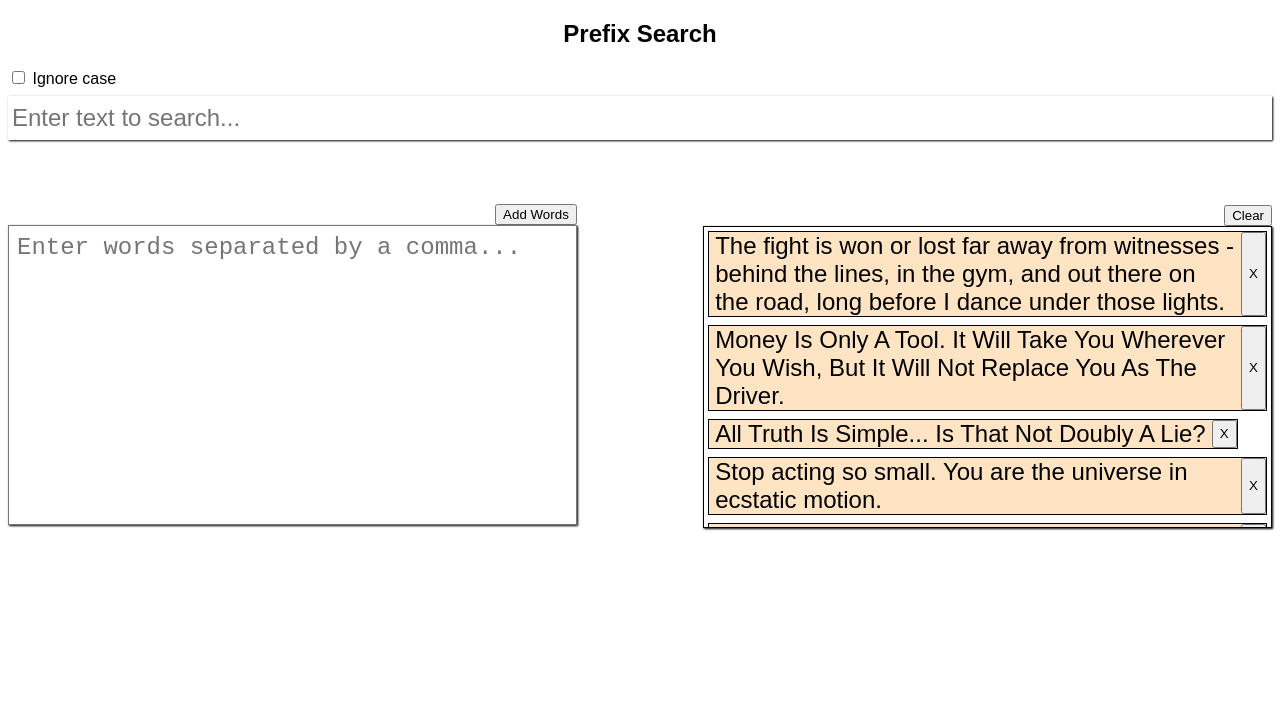
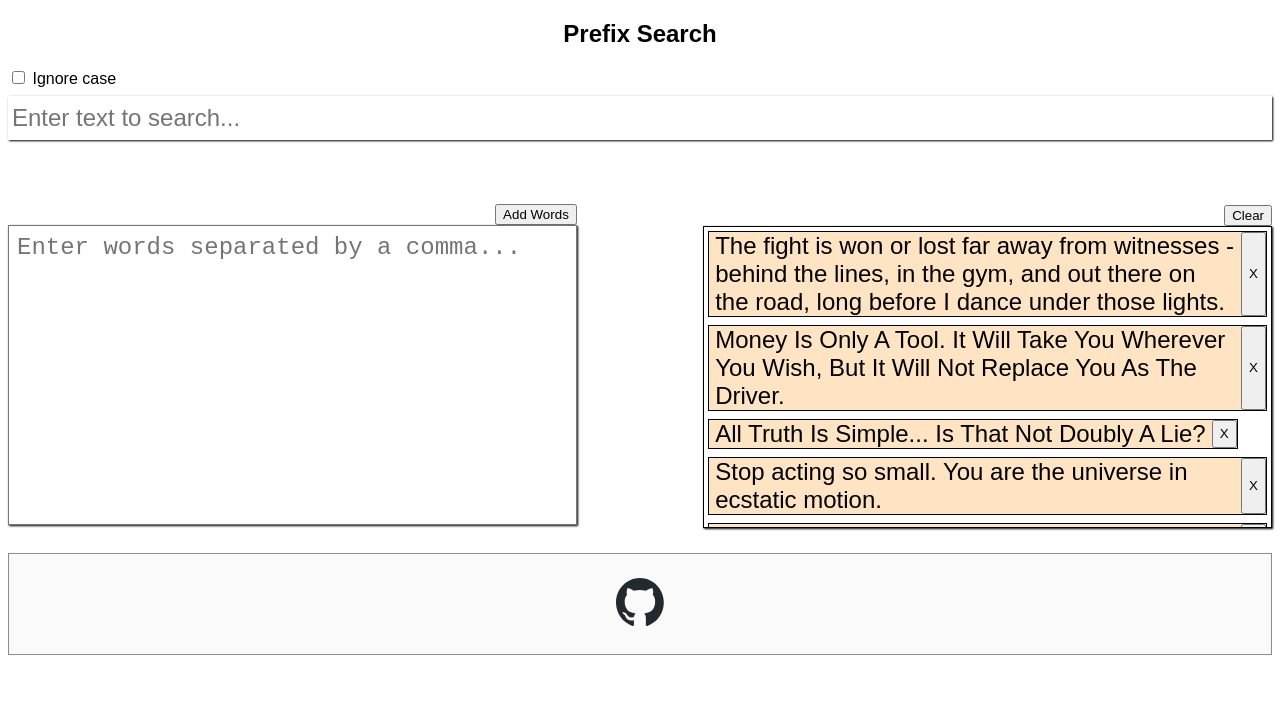
Before and after one commit to blackistheneworange/prefix-search, a website built with webpack: page docs/index.html in a window 1280 px wide. Built offline with nearby package versions, Linux system fonts and the light colour scheme.

Commit message:
add github link

```diff
--- a/docs/index.html
+++ b/docs/index.html
@@ -40,6 +40,12 @@
             </section>
 
         </div>
+
+        <section class="footer_links">
+            <a href="https://github.com/blackistheneworange/prefix-search">
+                <img src="assets/github.svg" alt="github repository"/>
+            </a>
+        </section>
     </main>
     <script type="module" src="script.js"></script>
 </body>
--- a/docs/style.css
+++ b/docs/style.css
@@ -130,3 +130,16 @@ section.header{
     text-align: center;
     background-color: rgb(238, 108, 15);
 }
+
+.footer_links {
+    background-color:rgba(243, 243, 243, 0.4);
+    border: 1px solid #8d8c8c;
+    display: flex;
+    justify-content: center;
+    padding: 24px 0;
+    margin:24px 0;
+}
+.footer_links img{
+    width: 48px;
+    height: 48px;
+}
```
Also changed, not shown: docs/assets/github.svg (added).
